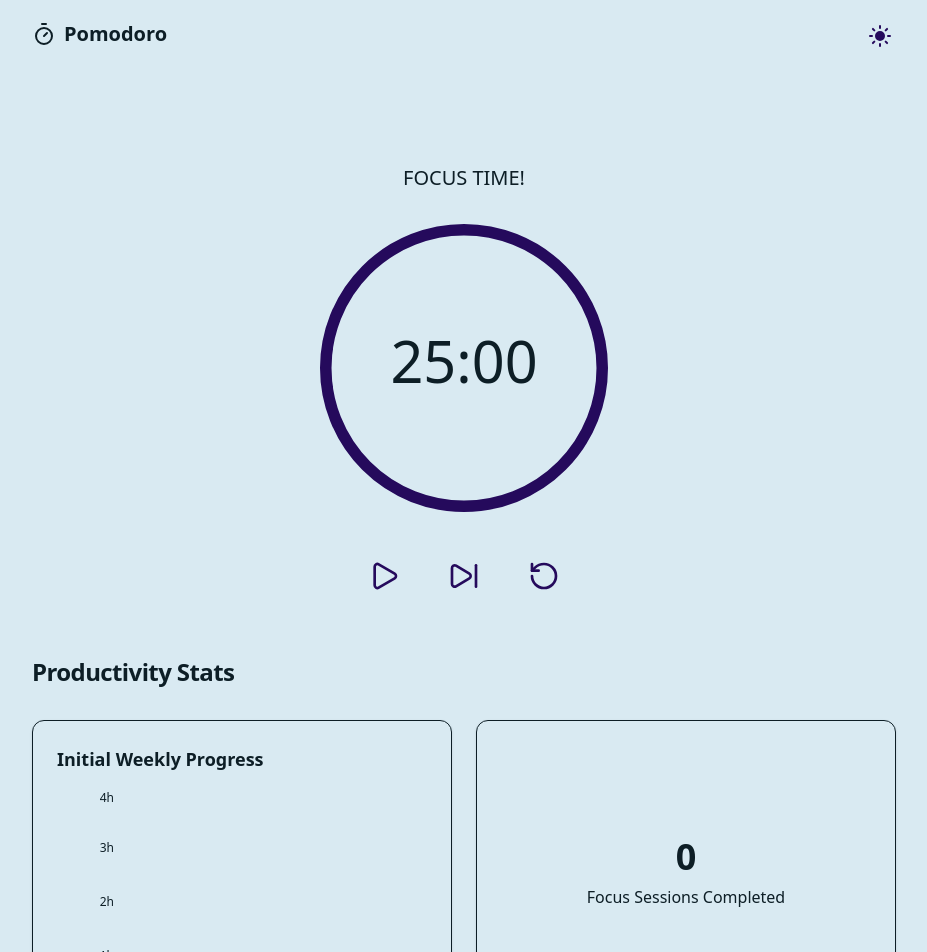
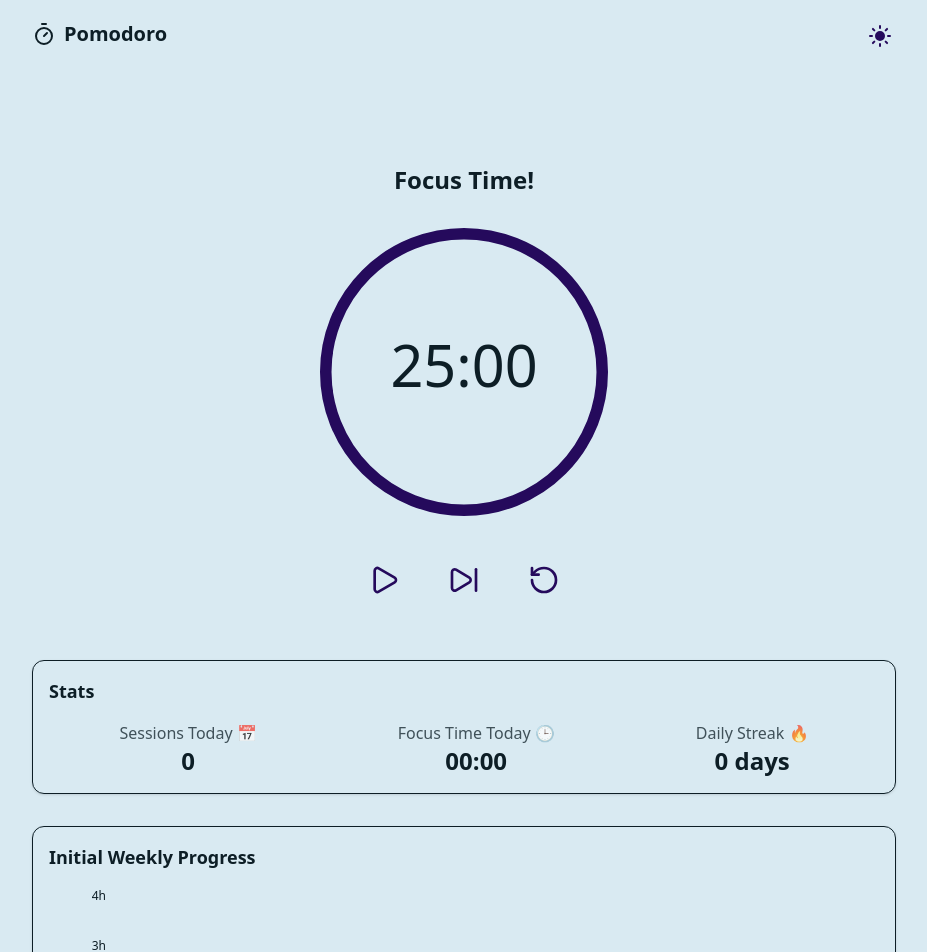
Before and after one commit to vintydong/pomodoro, a React (Vite) app: page / in a window 1280 px wide. Shown: the top 952 px of the page, without its empty margins (176-1103 px from the left). Built offline with nearby package versions, Linux system fonts and the light colour scheme.

Commit message:
clean up stats

```diff
--- a/src/App.tsx
+++ b/src/App.tsx
@@ -1,9 +1,10 @@
 import { usePomodoro } from "./hooks/usePomodoro";
-import { TimerDisplay } from "./components/Timer/TimerDisplay";
-import { WeeklyView } from "./components/Stats/WeeklyView";
-import { Heatmap } from "./components/Stats/Heatmap";
+import TimerDisplay from "./components/Timer/TimerDisplay";
+import WeeklyView from "./components/Stats/WeeklyView";
+import Heatmap from "./components/Stats/Heatmap";
+import BasicStats from "./components/Stats/BasicStats";
 import { ThemeProvider } from "./context/ThemeContext";
-import { ThemeToggle } from "./components/ThemeToggle";
+import ThemeToggle from "./components/ThemeToggle";
 import { Timer } from "lucide-react";
 
 function AppContent() {
@@ -50,31 +51,19 @@ function AppContent() {
                 </section>
 
                 <section className="space-y-8 animate-in fade-in slide-in-from-bottom-4 duration-700">
-                    <h2 className="text-2xl font-bold tracking-tight">
+                    {/* <h2 className="text-2xl font-bold tracking-tight">
                         Productivity Stats
-                    </h2>
+                    </h2> */}
 
-                    <div className="grid grid-cols-1 md:grid-cols-2 gap-6">
-                        <div className="p-6 rounded-xl border shadow-sm">
-                            <WeeklyView history={history} />
-                        </div>
-                        <div className="p-6 rounded-xl border shadow-sm flex flex-col justify-center">
-                            <div className="text-center space-y-2">
-                                <div className="text-4xl font-bold">
-                                    {
-                                        history.filter(
-                                            (s) =>
-                                                s.completed &&
-                                                s.mode === "focus"
-                                        ).length
-                                    }
-                                </div>
-                                <div>Focus Sessions Completed</div>
-                            </div>
-                        </div>
+                    <div className="p-4 rounded-xl border shadow-sm justify-center">
+                        <BasicStats history={history} />
                     </div>
 
-                    <div className="p-6 rounded-xl border shadow-sm overflow-hidden">
+                    <div className="p-4 rounded-xl border shadow-sm">
+                        <WeeklyView history={history} />
+                    </div>
+
+                    <div className="p-4 rounded-xl border shadow-sm overflow-hidden">
                         <Heatmap history={history} />
                     </div>
                 </section>
--- /dev/null
+++ b/src/components/Stats/BasicStats.tsx
@@ -0,0 +1,88 @@
+import { parseISO, format, isToday, differenceInCalendarDays } from "date-fns";
+import type { SessionLog } from "../../types";
+import { formatTime } from "../../utils/format";
+
+interface BasicStatsProps {
+    history: SessionLog[];
+}
+
+export default function BasicStats({ history }: BasicStatsProps) {
+    const focusSessions = history.filter(
+        (s) => s.completed && s.mode === "focus"
+    );
+
+    const focusSessionsToday = focusSessions.filter((s) =>
+        isToday(parseISO(s.startTime))
+    );
+
+    const getStreak = () => {
+        const uniqueDates = Array.from(
+            new Set(
+                focusSessions.map((s) =>
+                    format(parseISO(s.startTime), "yyyy-MM-dd")
+                )
+            )
+        ).sort((a, b) => b.localeCompare(a));
+
+        if (uniqueDates.length === 0) return 0;
+
+        const latestDate = parseISO(uniqueDates[0]);
+        const dayDiffFromToday = differenceInCalendarDays(
+            new Date(),
+            latestDate
+        );
+
+        if (dayDiffFromToday > 1) return 0;
+
+        let streak = 1;
+        for (let i = 0; i < uniqueDates.length - 1; i++) {
+            const current = parseISO(uniqueDates[i]);
+            const next = parseISO(uniqueDates[i + 1]);
+
+            if (differenceInCalendarDays(current, next) === 1) {
+                streak++;
+            } else {
+                break;
+            }
+        }
+        return streak;
+    };
+
+    const currentStreak = getStreak();
+
+    const stats = [
+        {
+            label: "Sessions Today 📅",
+            value: focusSessionsToday.length,
+        },
+        {
+            label: "Focus Time Today 🕒",
+            value: formatTime(
+                focusSessionsToday.reduce((acc, s) => acc + s.duration, 0)
+            ),
+        },
+        {
+            label: "Daily Streak 🔥",
+            value: `${currentStreak} day${currentStreak === 1 ? "" : "s"}`,
+        },
+    ];
+
+    return (
+        <div className="w-full">
+            <h3 className="text-lg font-semibold mb-4 text-foreground">
+                Stats
+            </h3>
+            <div className="flex flex-row items-center justify-around">
+                {stats.map(({ label, value }) => (
+                    <div
+                        key={label}
+                        className="flex flex-col items-center justify-center mx-4"
+                    >
+                        <div className="opacity-75">{label}</div>
+                        <div className="text-2xl font-bold">{value}</div>
+                    </div>
+                ))}
+            </div>
+        </div>
+    );
+}
--- a/src/components/Stats/Heatmap.tsx
+++ b/src/components/Stats/Heatmap.tsx
@@ -8,7 +8,7 @@ interface HeatmapProps {
     history: SessionLog[];
 }
 
-export function Heatmap({ history }: HeatmapProps) {
+export default function Heatmap({ history }: HeatmapProps) {
     const values = useMemo(() => {
         // Group history by date
         const dailyCounts: Record<string, number> = {};
--- a/src/components/Stats/WeeklyView.tsx
+++ b/src/components/Stats/WeeklyView.tsx
@@ -3,7 +3,6 @@ import {
     Bar,
     XAxis,
     YAxis,
-    Tooltip,
     ResponsiveContainer,
     Cell,
 } from "recharts";
@@ -15,7 +14,7 @@ interface WeeklyViewProps {
     history: SessionLog[];
 }
 
-export function WeeklyView({ history }: WeeklyViewProps) {
+export default function WeeklyView({ history }: WeeklyViewProps) {
     const data = useMemo(() => {
         const today = new Date();
         const start = startOfWeek(today, { weekStartsOn: 0 });
--- a/src/components/ThemeToggle.tsx
+++ b/src/components/ThemeToggle.tsx
@@ -1,16 +1,16 @@
 import { Moon, Sun } from "lucide-react";
 import { useTheme } from "../context/ThemeContext";
 
-export function ThemeToggle() {
+export default function ThemeToggle() {
     const { theme, setTheme } = useTheme();
 
     return (
         <button
             onClick={() => setTheme(theme === "light" ? "dark" : "light")}
-            className="p-2 rounded-full cursor-pointer transition-colors hover:opacity-80"
+            className="p-2 rounded-full cursor-pointer transition-colors"
             aria-label="Toggle theme"
         >
-            <div className="relative w-5 h-5 text-tertiary">
+            <div className="relative w-5 h-5 text-tertiary hover:text-accent">
                 <Sun
                     className={`absolute h-6 w-6 transition-all  ${
                         theme === "dark"
--- a/src/components/Timer/TimerDisplay.tsx
+++ b/src/components/Timer/TimerDisplay.tsx
@@ -30,7 +30,7 @@ const TimerButton = ({ onClick, ariaLabel, children }: TimerButtonProps) => {
     return (
         <button
             onClick={onClick}
-            className="p-4 rounded-full text-tertiary hover:opacity-90 transition-opacity disabled:opacity-50"
+            className="p-4 rounded-full text-tertiary hover:text-accent cursor-pointer transition-all disabled:opacity-50"
             aria-label={ariaLabel}
         >
             {children}
@@ -38,7 +38,7 @@ const TimerButton = ({ onClick, ariaLabel, children }: TimerButtonProps) => {
     );
 };
 
-export function TimerDisplay({
+export default function TimerDisplay({
     timeLeft,
     isActive,
     mode,
@@ -50,7 +50,7 @@ export function TimerDisplay({
     const progress = totalTime > 0 ? (timeLeft / totalTime) * 100 : 0;
     return (
         <div className="flex flex-col items-center justify-center space-y-8">
-            <div className="text-xl font-medium text-foreground uppercase">
+            <div className="text-2xl font-bold text-foreground">
                 {MODE_LABELS[mode]}
             </div>
 
```
